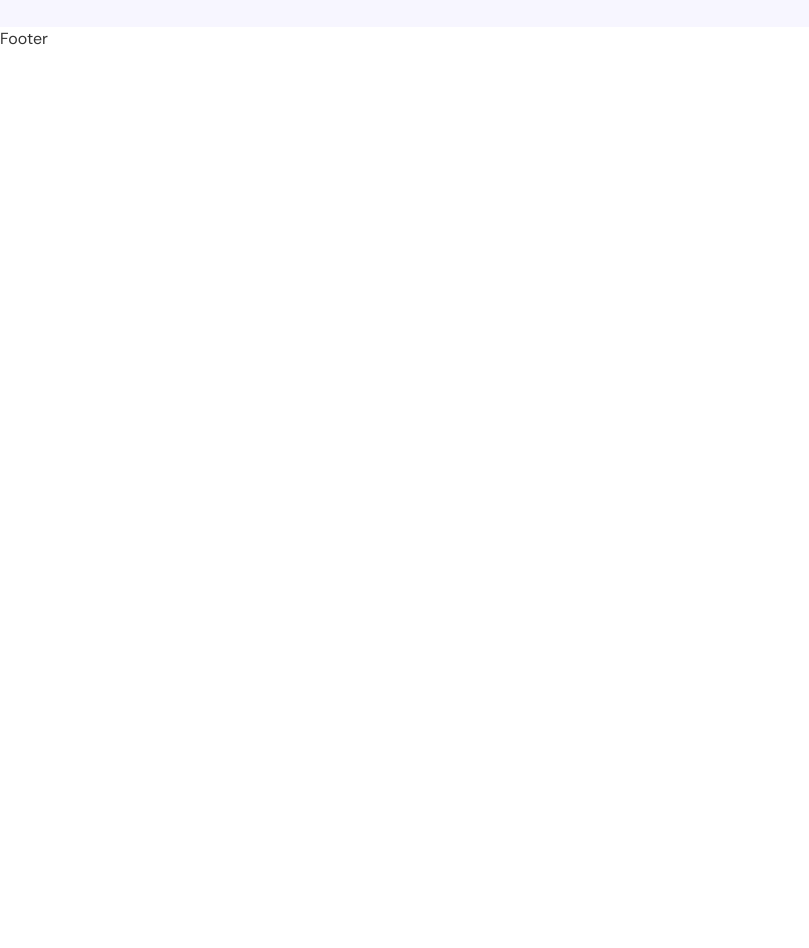
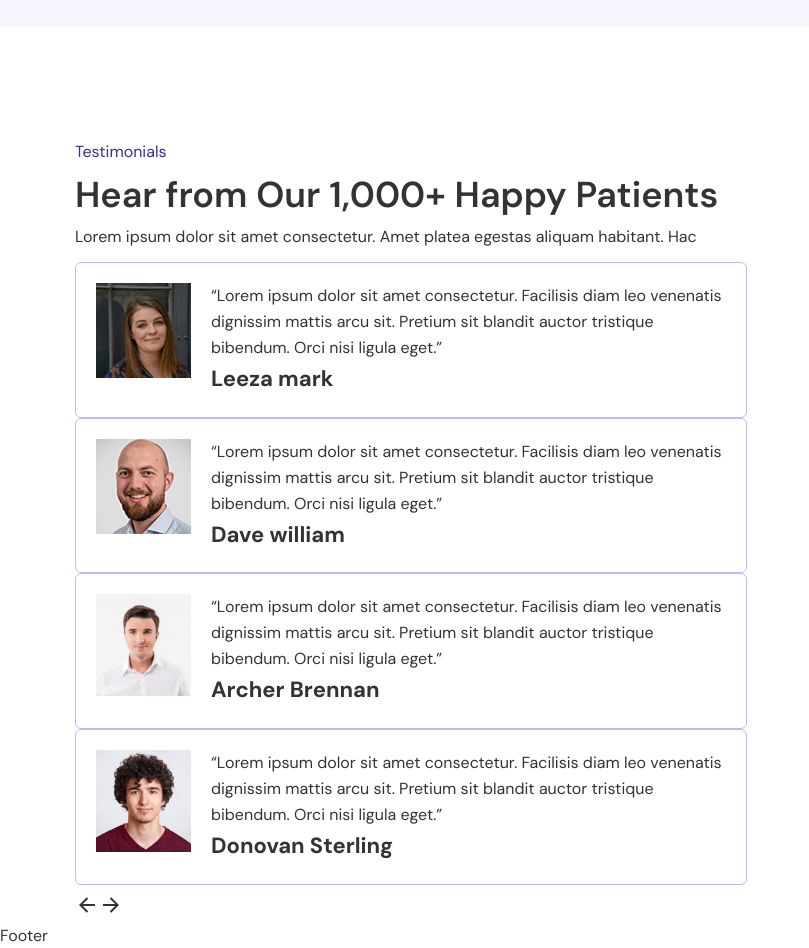
Before and after one commit to fahrypratama17/Project_Next, a Next.js app in the folder dentora/: page / in a window 1280 px wide. Shown: the part 2160-3108 px from the top of the page, without its empty margins (0-809 px from the left). Before the commit the page ends 2211 px from the top, so only its background shows below. Built offline with nearby package versions, Linux system fonts and the light colour scheme.

Commit message:
add testimonials section with dynamic Testimonials component to home page

```diff
--- a/dentora/app/page.tsx
+++ b/dentora/app/page.tsx
@@ -2,6 +2,7 @@ import Link from "next/link";
 import Image from "next/image";
 import { servicesSecItems } from "@/data/data";
 import ServicesCard from "@/components/ServicesCard";
+import Testimonials from "@/components/Testimonials";
 
 export default function Home() {
   return (
@@ -130,6 +131,9 @@ export default function Home() {
       </section>
 
       {/* Testimonials */}
+      <section className="section">
+        <Testimonials />
+      </section>
     </>
   );
 }
--- /dev/null
+++ b/dentora/components/Testimonials.tsx
@@ -0,0 +1,50 @@
+import React from "react";
+import { testimonialsItems } from "@/data/data";
+import Image from "next/image";
+import { RiArrowLeftLine, RiArrowRightLine } from "@remixicon/react";
+
+const Testimonials = () => {
+  return (
+    <div className="container">
+      <div className="max-w-2xl space-y-2">
+        <p className="subtitle">Testimonials</p>
+        <h2 className="title">Hear from Our 1,000+ Happy Patients</h2>
+        <p>
+          Lorem ipsum dolor sit amet consectetur. Amet platea egestas aliquam
+          habitant. Hac
+        </p>
+        <div className="mt-3">
+          {testimonialsItems.map((item) => (
+            <div
+              key={item.id}
+              className="border-primary-200 flex flex-col items-start gap-5 overflow-hidden rounded-md border p-5 sm:flex-row"
+            >
+              <div className="max-w-max shrink-0">
+                <Image
+                  src={item.img}
+                  alt={item.author}
+                  width={95}
+                  height={95}
+                />
+              </div>
+              <div>
+                <p>{item.text}</p>
+                <p className="card-title">{item.author}</p>
+              </div>
+            </div>
+          ))}
+        </div>
+        <div className="">
+          <button>
+            <RiArrowLeftLine />
+          </button>
+          <button>
+            <RiArrowRightLine />
+          </button>
+        </div>
+      </div>
+    </div>
+  );
+};
+
+export default Testimonials;
```
